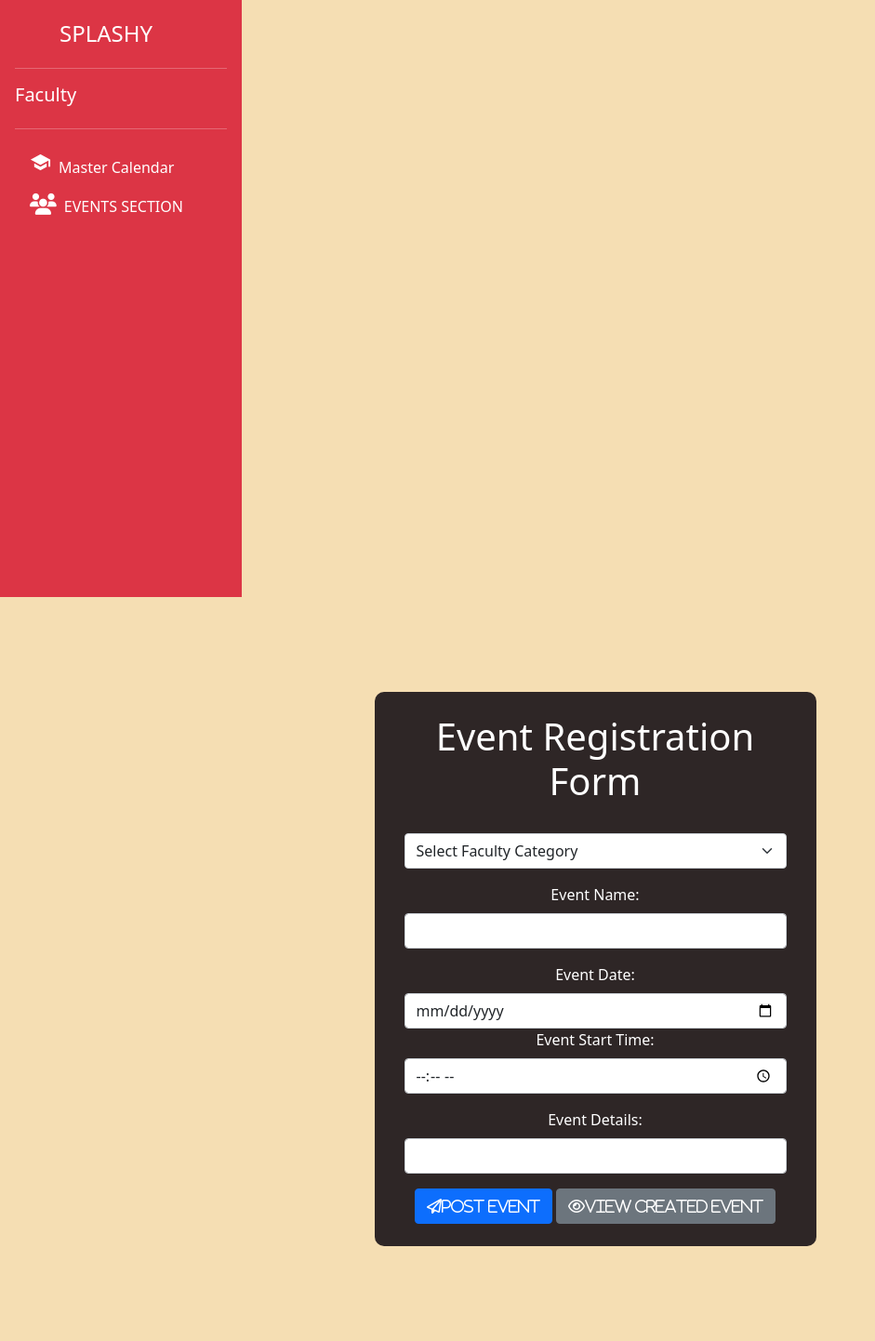
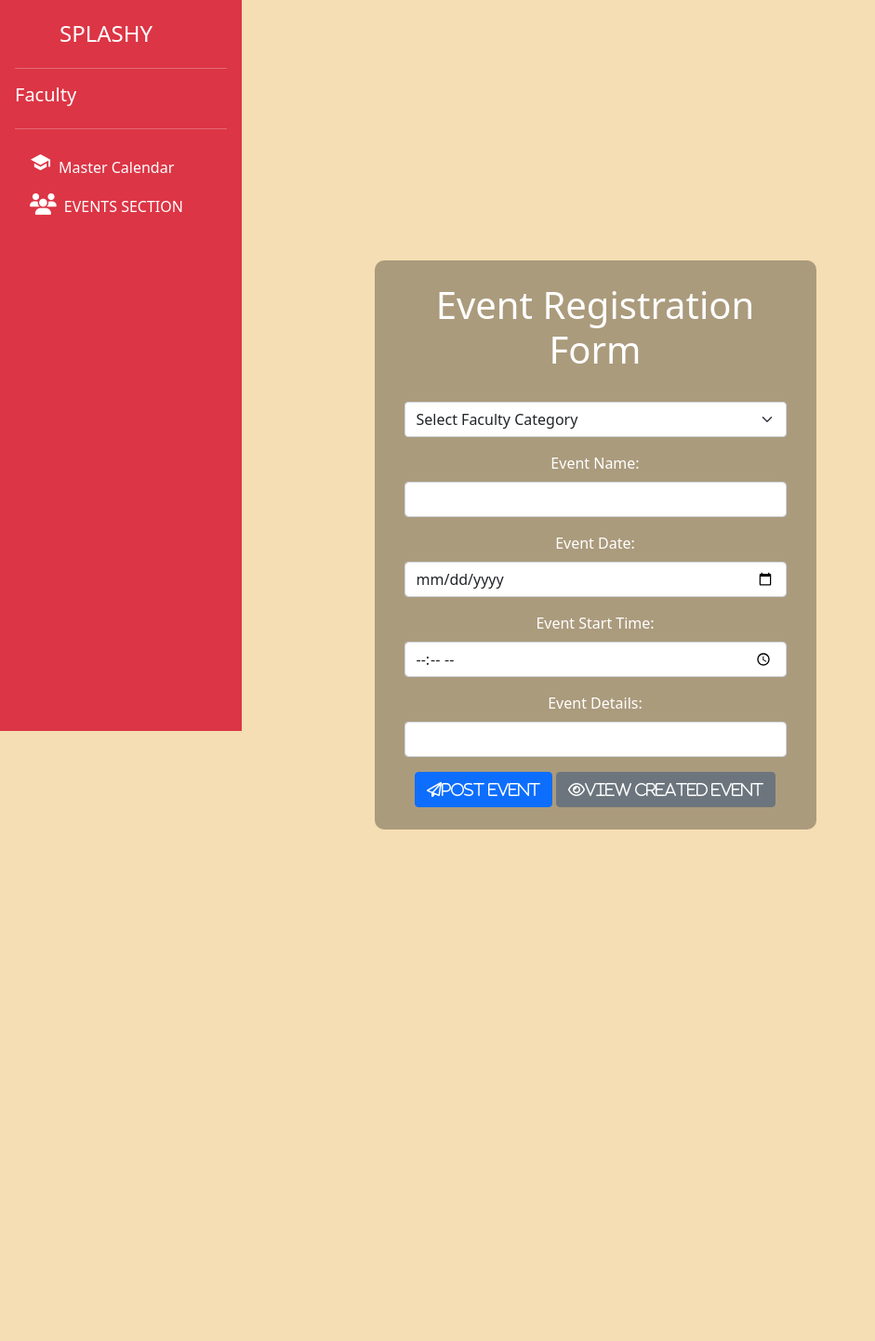
Before and after one commit to samanthareindorf/SPLASHY_FINAL, a PHP site: page /careerF.php in a window 1280 px wide. Shown: the part 57-1499 px from the top of the page at 93% size, without its empty margins (0-941 px from the left). After the commit the page ends 949 px from the top, so only its background shows below. Run offline with PHP 8.4, Linux system fonts and the light colour scheme; some libraries are stand-ins or nearby versions.

Commit message:
proper form

```diff
--- a/FRONTEND/FACULTY/careerF.css
+++ b/FRONTEND/FACULTY/careerF.css
@@ -1,34 +1,35 @@
 
 @import url('../STUDENT/PAGE/home.css');
 #cover {
+  /* background:wheat center center no-repeat; */
+  background-size: cover;
   height: 100%;
   text-align: center;
   display: flex;
   align-items: center;
   position: relative;
+
 }
 
 #cover-caption {
   width: 100%;
   position: relative;
   z-index: 1;
+
 }
 
+
 /* only used for background overlay not needed for centering */
-form::before{
+form:before {
+
+
   content: '';
   height: 100%;
   left: 0;
   position: absolute;
   top: 0;
   width: 100%;
-  background-color: rgb(46, 38, 38);
+  background-color: rgba(0,0,0,0.3);
   z-index: -1;
   border-radius: 10px;
 }
-
-
-
-/* body{
-  background-color: wheat;
-} */
--- a/FRONTEND/FACULTY/careerF.php
+++ b/FRONTEND/FACULTY/careerF.php
@@ -15,7 +15,7 @@
           <script src="https://ajax.googleapis.com/ajax/libs/jquery/3.3.1/jquery.min.js"></script>
           <link rel="stylesheet" type="text/css" href="https://cdnjs.cloudflare.com/ajax/libs/malihu-custom-scrollbar-plugin/3.1.5/jquery.mCustomScrollbar.min.css">
           <script type="text/javascript" src="https://cdnjs.cloudflare.com/ajax/libs/malihu-custom-scrollbar-plugin/3.1.5/jquery.mCustomScrollbar.min.js"></script>
-          <link rel="stylesheet" href="../STUDENT/PAGE/home.css">
+
 
           <script src="../STUDENT/PAGE/home.js"></script>
 
@@ -60,7 +60,7 @@
         <a class="nav-link" href="careerF.php">Faculty</a>
       </li>
       <li class="nav-item p-15">
-        <a class="nav-link" href="../STUDENT/EVENT/event.php">Students</a>
+        <a class="nav-link" href="../STUDENT/PAGE/home.php">Students</a>
       </li>
 
     </ul>
@@ -96,20 +96,27 @@
                     <br>
                     <br>
                     <br>
+                    <br>
+                    <br>
+                    <br>
+                    <br>
+                    <br>
+                    <br>
+
 
 
 
 </div>
 <!--code for form-->
 
-  <div  id="cover" class="min-vh-100">
+  <section style="margin-top: -600px;" id="cover" class="min-vh-100">
     <div id="cover-caption" >
         <div class="container">
             <div class="row text-white">
                 <div class="col-xl-5 col-lg-6 col-md-8 col-sm-10 mx-auto text-center form p-4">
                     <h1 class="">Event Registration Form</h1>
                     <div class="px-2"><br>
-                        <form  id="onlyCareer" action="../../BACKEND/event_create.php" class="justify-content-center" method="POST">
+                        <form action="../../BACKEND/event_create.php" class="justify-content-center" method="POST">
                             <div class="form-group">
                               <label class="sr-only">Faculty Category</label>
                             <select class="form-select" name="dropdown">
@@ -130,6 +137,8 @@
                             <label>Event Date:</label>
                             <input type="date" name="Day" value="" class="form-control">
 
+                            </div>
+
                             <div class="form-group">
                             <label>Event Start Time:</label>
                             <input type="time" name="startTime" class="form-control">
@@ -142,7 +151,7 @@
 
                             </div>
 
-                            </div>
+
                             <button type="submit" name="SUBMIT" class="btn btn-primary"><i class="fa fa-send-o">Post Event</i></button>
                             <span><button onclick="openViewEventsPage()" class="btn btn-secondary"><i class="fa fa-eye">View Created Event</i></button></span>
                         </form>
@@ -151,7 +160,7 @@
             </div>
         </div>
     </div>
-</div>
+</section>
 
 
 <!--javascript to open view Events Page-->
```
